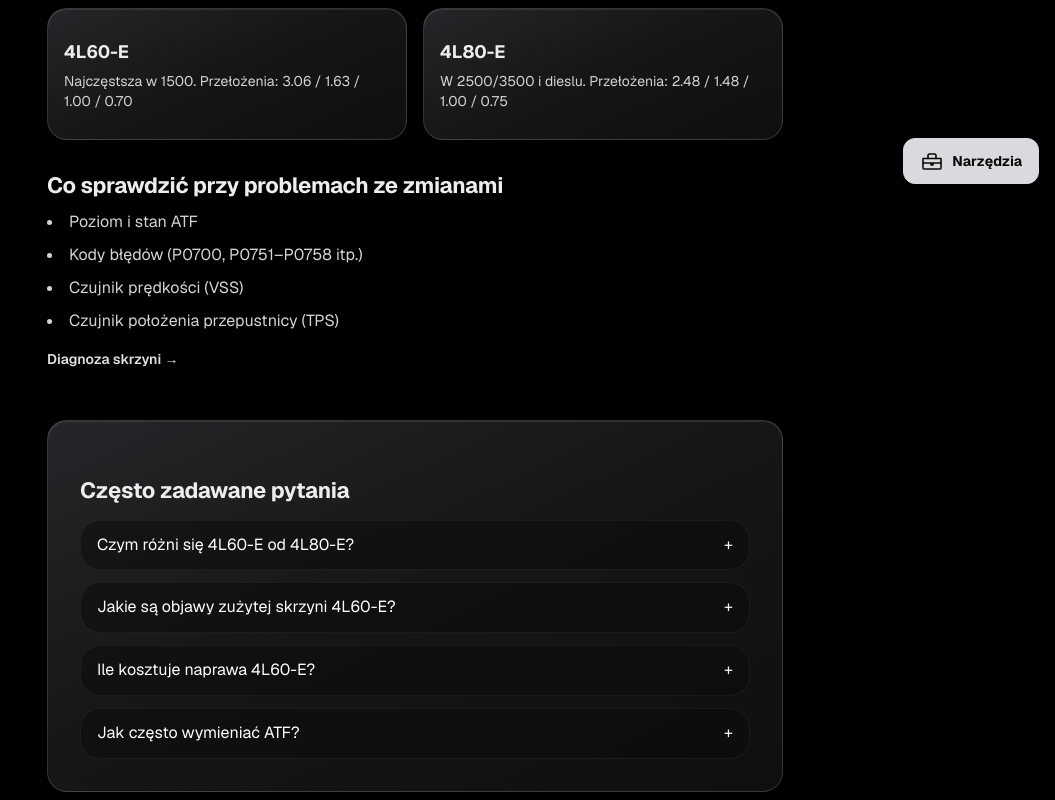
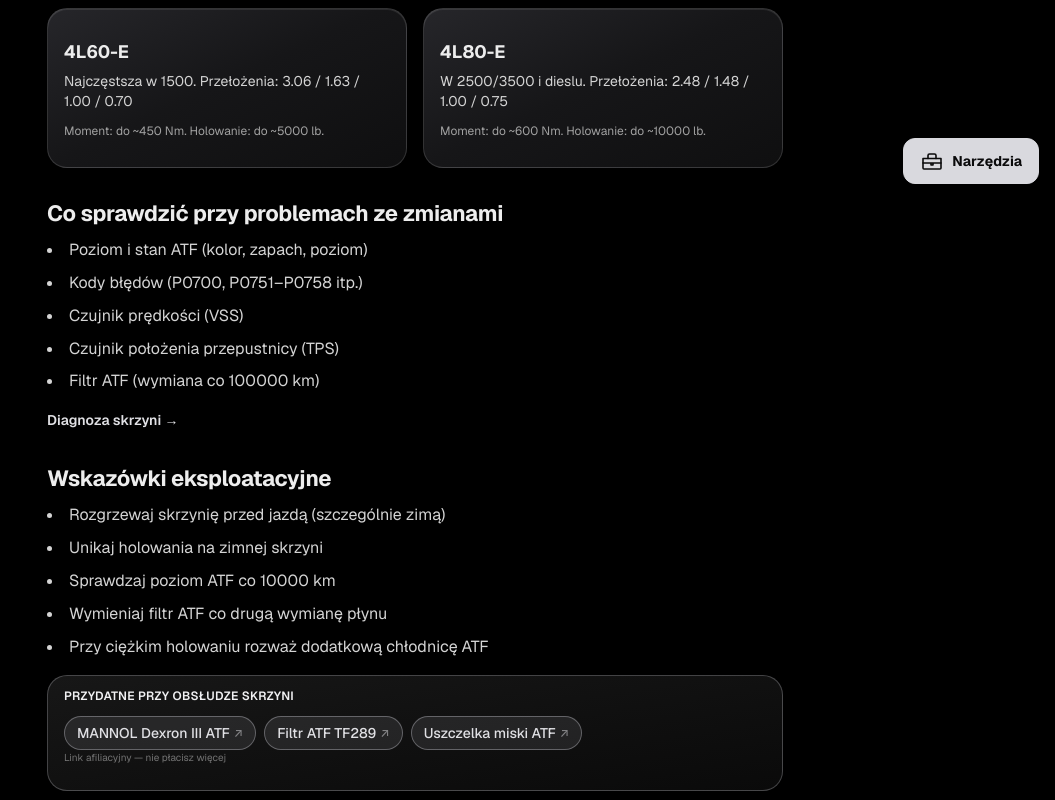
Before and after one commit to tsrc4mm9gg-netizen/gmt400-app, a Next.js app: page /skrzynie in a window 1280 px wide. Shown: the part 600-1400 px from the top of the page, without its empty margins (225-1280 px from the left). Built offline with nearby package versions, Linux system fonts and the light colour scheme.

Commit message:
feat: add more content to skrzynie page

```diff
--- a/src/app/skrzynie/page.tsx
+++ b/src/app/skrzynie/page.tsx
@@ -2,6 +2,7 @@ import type { Metadata } from 'next';
 import Link from 'next/link';
 import Breadcrumbs from '../ui/Breadcrumbs';
 import FAQ from '../ui/FAQ';
+import AffiliateBox from '../ui/AffiliateBox';
 
 export const metadata: Metadata = {
   title: 'Punkty zmiany biegów 4L60-E i 4L80-E — GMT400',
@@ -25,6 +26,10 @@ const faqItems = [
   {
     question: 'Jak często wymieniać ATF?',
     answer: 'Co 50000–80000 km przy normalnej eksploatacji. Przy ciężkich warunkach (holowanie, góry) co 30000–50000 km. Użyj Dexron III lub nowszego. Wymiana filtra co drugą wymianę płynu.',
+  },
+  {
+    question: 'Czy można wymienić 4L60-E na 4L80-E?',
+    answer: 'Tak, ale wymaga to przeróbek: inna skrzynia rozdzielcza, inny wał napędowy, inna elektronika. Koszt przeróbki: 5000–10000 zł. Warto rozważyć przy ciężkim holowaniu.',
   },
 ];
 
@@ -59,10 +64,12 @@ export default function TransmissionPage() {
           <div className="rounded-xl border border-white/10 bg-neutral-900 p-4">
             <h3 className="font-semibold text-silver-300">4L60-E</h3>
             <p className="mt-1 text-sm text-neutral-300">Najczęstsza w 1500. Przełożenia: 3.06 / 1.63 / 1.00 / 0.70</p>
+            <p className="mt-2 text-xs text-neutral-400">Moment: do ~450 Nm. Holowanie: do ~5000 lb.</p>
           </div>
           <div className="rounded-xl border border-white/10 bg-neutral-900 p-4">
             <h3 className="font-semibold text-silver-300">4L80-E</h3>
             <p className="mt-1 text-sm text-neutral-300">W 2500/3500 i dieslu. Przełożenia: 2.48 / 1.48 / 1.00 / 0.75</p>
+            <p className="mt-2 text-xs text-neutral-400">Moment: do ~600 Nm. Holowanie: do ~10000 lb.</p>
           </div>
         </div>
       </section>
@@ -70,16 +77,37 @@ export default function TransmissionPage() {
       <section className="mt-8">
         <h2 className="text-xl font-semibold">Co sprawdzić przy problemach ze zmianami</h2>
         <ul className="mt-3 list-inside list-disc space-y-2 text-neutral-300">
-          <li>Poziom i stan ATF</li>
+          <li>Poziom i stan ATF (kolor, zapach, poziom)</li>
           <li>Kody błędów (P0700, P0751–P0758 itp.)</li>
           <li>Czujnik prędkości (VSS)</li>
           <li>Czujnik położenia przepustnicy (TPS)</li>
+          <li>Filtr ATF (wymiana co 100000 km)</li>
         </ul>
         <Link href="/diagnoza?objaw=skrzynia" className="mt-4 inline-block text-sm font-semibold text-silver-300 underline-offset-2 hover:underline">
           Diagnoza skrzyni →
         </Link>
       </section>
 
+      <section className="mt-8">
+        <h2 className="text-xl font-semibold">Wskazówki eksploatacyjne</h2>
+        <ul className="mt-3 list-inside list-disc space-y-2 text-neutral-300">
+          <li>Rozgrzewaj skrzynię przed jazdą (szczególnie zimą)</li>
+          <li>Unikaj holowania na zimnej skrzyni</li>
+          <li>Sprawdzaj poziom ATF co 10000 km</li>
+          <li>Wymieniaj filtr ATF co drugą wymianę płynu</li>
+          <li>Przy ciężkim holowaniu rozważ dodatkową chłodnicę ATF</li>
+        </ul>
+      </section>
+
+      <AffiliateBox
+        title="Przydatne przy obsłudze skrzyni"
+        items={[
+          { name: 'MANNOL Dexron III ATF', search: 'MANNOL Dexron III ATF' },
+          { name: 'Filtr ATF TF289', search: 'ACDelco TF289' },
+          { name: 'Uszczelka miski ATF', search: 'Fel-Pro TOS18663' },
+        ]}
+      />
+
       <FAQ items={faqItems} />
     </div>
   );
```
